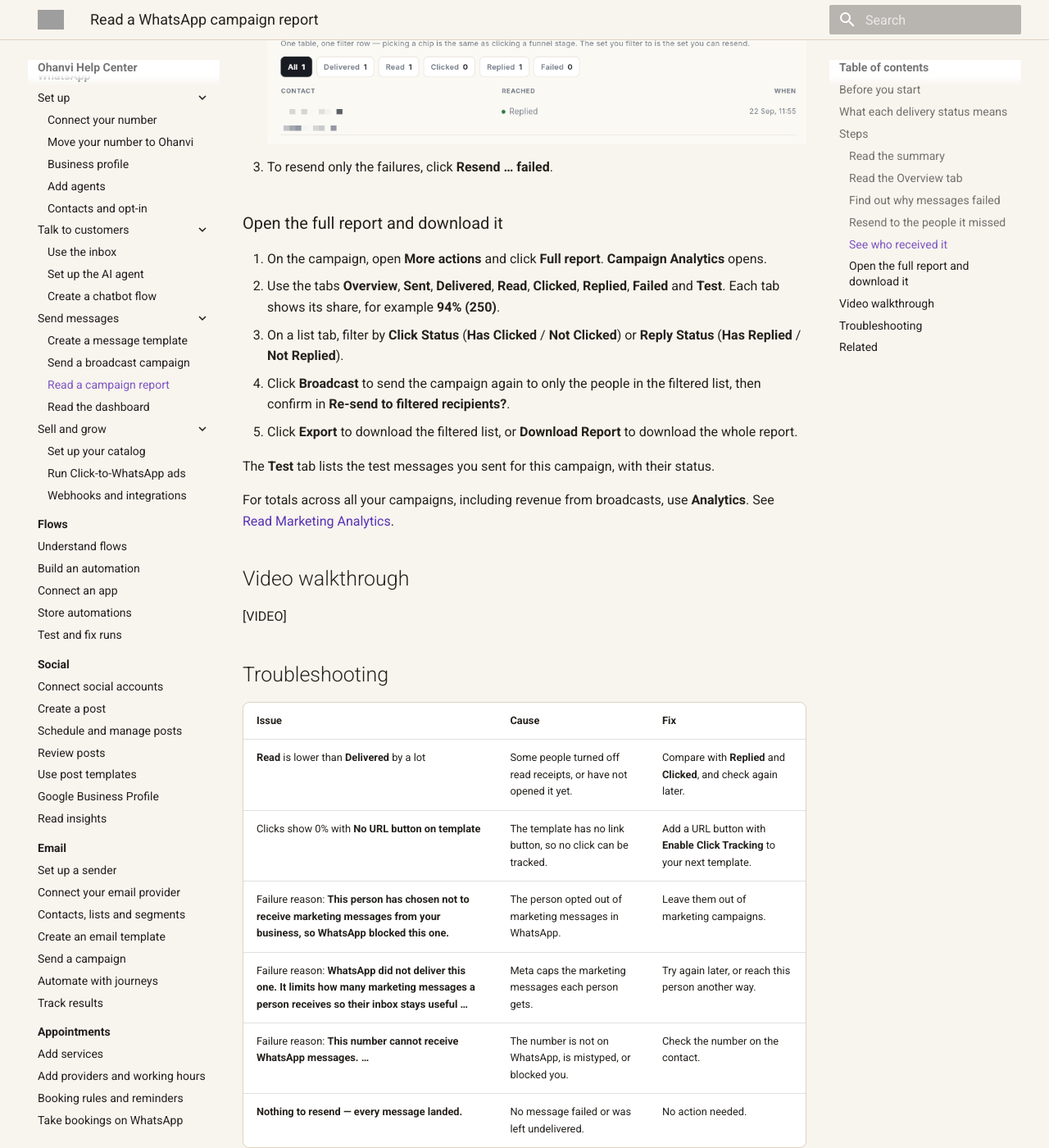
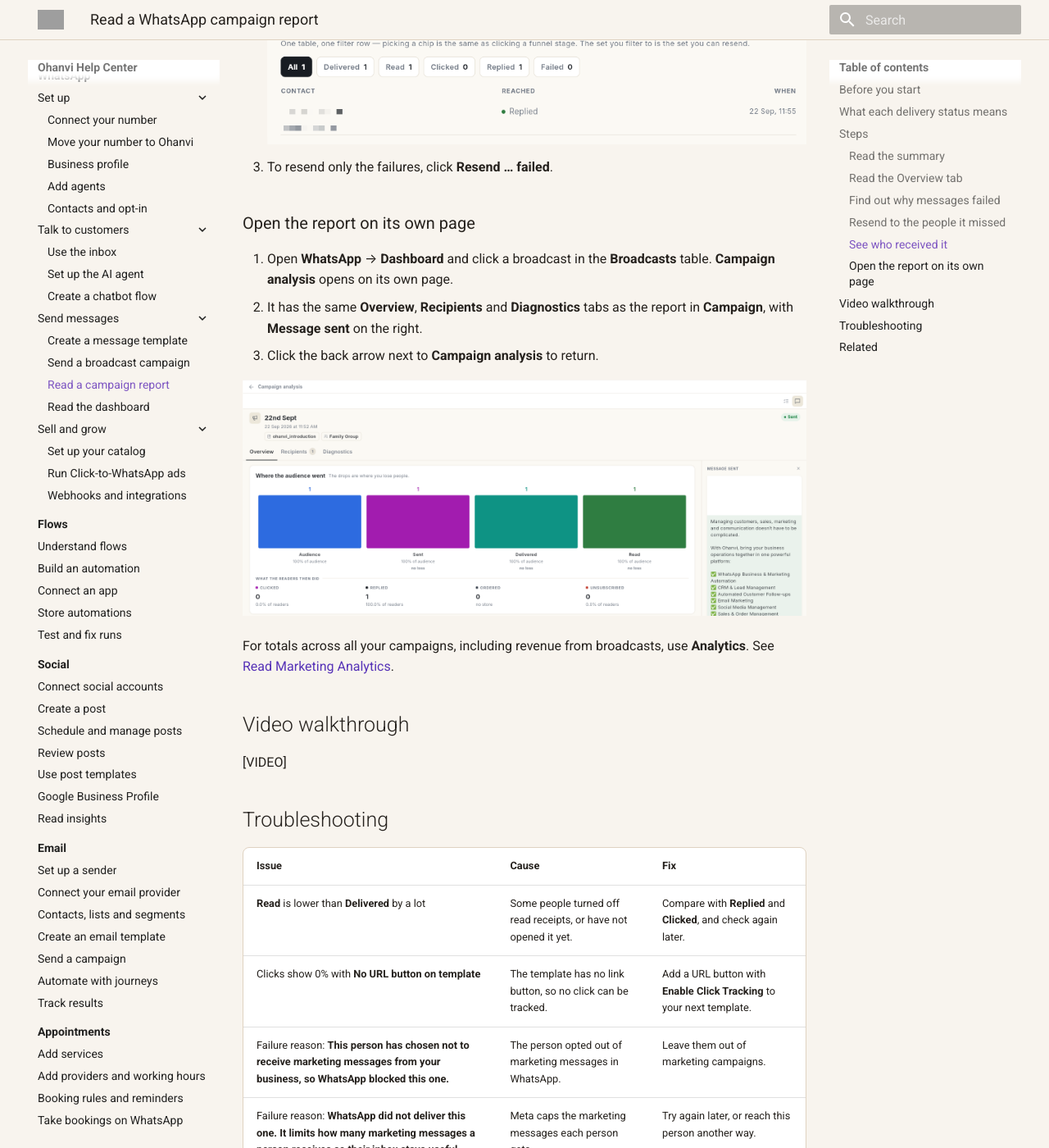
Before and after one commit to Ohanvi/ohanvi.github.io, an MkDocs documentation site: the page built from docs/whatsapp/read-campaign-report.md, in a window 1280 px wide and 1400 px high, scrolled down 3490 px. Shown: the whole window at 82% size. Built offline with MkDocs 1.6.1 and Material for MkDocs 9.7.7, drawn with Linux system fonts in a browser that asks for light colours; some of the changed text lies outside the part shown; grey boxes are pictures that could not be loaded.

Commit message:
docs(whatsapp): replace the removed Campaign Analytics section
The app routes every full-report link to the new Campaign analysis
page (whatsapp_routes.dart: 'The old WaCampaignAnalyticsScreen is
replaced here by the new Campaign Analysis debrief'). The old tabs,
Click/Reply Status filters, Broadcast-to-filtered, Export, Download
Report and the Test tab no longer exist. The section now describes the
Campaign analysis page as seen on app.ohanvi.com (dashboard -> a
broadcast), with a shot.

Co-Authored-By: Claude Opus 5.5 (1M context) <noreply@anthropic.com>

```diff
--- a/docs/whatsapp/read-campaign-report.md
+++ b/docs/whatsapp/read-campaign-report.md
@@ -77,15 +77,13 @@ Resend goes to the failed recipients. When nothing failed, it goes to the people
 
 3. To resend only the failures, click **Resend … failed**.
 
-### Open the full report and download it
+### Open the report on its own page
 
-1. On the campaign, open **More actions** and click **Full report**. **Campaign Analytics** opens.
-2. Use the tabs **Overview**, **Sent**, **Delivered**, **Read**, **Clicked**, **Replied**, **Failed** and **Test**. Each tab shows its share, for example **94% (250)**.
-3. On a list tab, filter by **Click Status** (**Has Clicked** / **Not Clicked**) or **Reply Status** (**Has Replied** / **Not Replied**).
-4. Click **Broadcast** to send the campaign again to only the people in the filtered list, then confirm in **Re-send to filtered recipients?**.
-5. Click **Export** to download the filtered list, or **Download Report** to download the whole report.
+1. Open **WhatsApp** → **Dashboard** and click a broadcast in the **Broadcasts** table. **Campaign analysis** opens on its own page.
+2. It has the same **Overview**, **Recipients** and **Diagnostics** tabs as the report in **Campaign**, with **Message sent** on the right.
+3. Click the back arrow next to **Campaign analysis** to return.
 
-The **Test** tab lists the test messages you sent for this campaign, with their status.
+![Campaign analysis on its own page, with the Overview tab and Message sent](../assets/screenshots/whatsapp-campaign-report-6-analysis-page.png)
 
 For totals across all your campaigns, including revenue from broadcasts, use **Analytics**. See [Read Marketing Analytics](../analytics/read-marketing-analytics.md).
 
@@ -109,6 +107,3 @@ For totals across all your campaigns, including revenue from broadcasts, use **A
 - [Send a broadcast campaign](send-broadcast-campaign.md)
 - [Create a WhatsApp message template](create-message-template.md)
 - [Read Marketing Analytics](../analytics/read-marketing-analytics.md)
-
-!!! note "Screenshots to add"
-    - After step 2 of Open the full report — **Campaign Analytics** with its status tabs
```
Also changed, not shown: docs/assets/screenshots/whatsapp-campaign-report-6-analysis-page.png (added).
